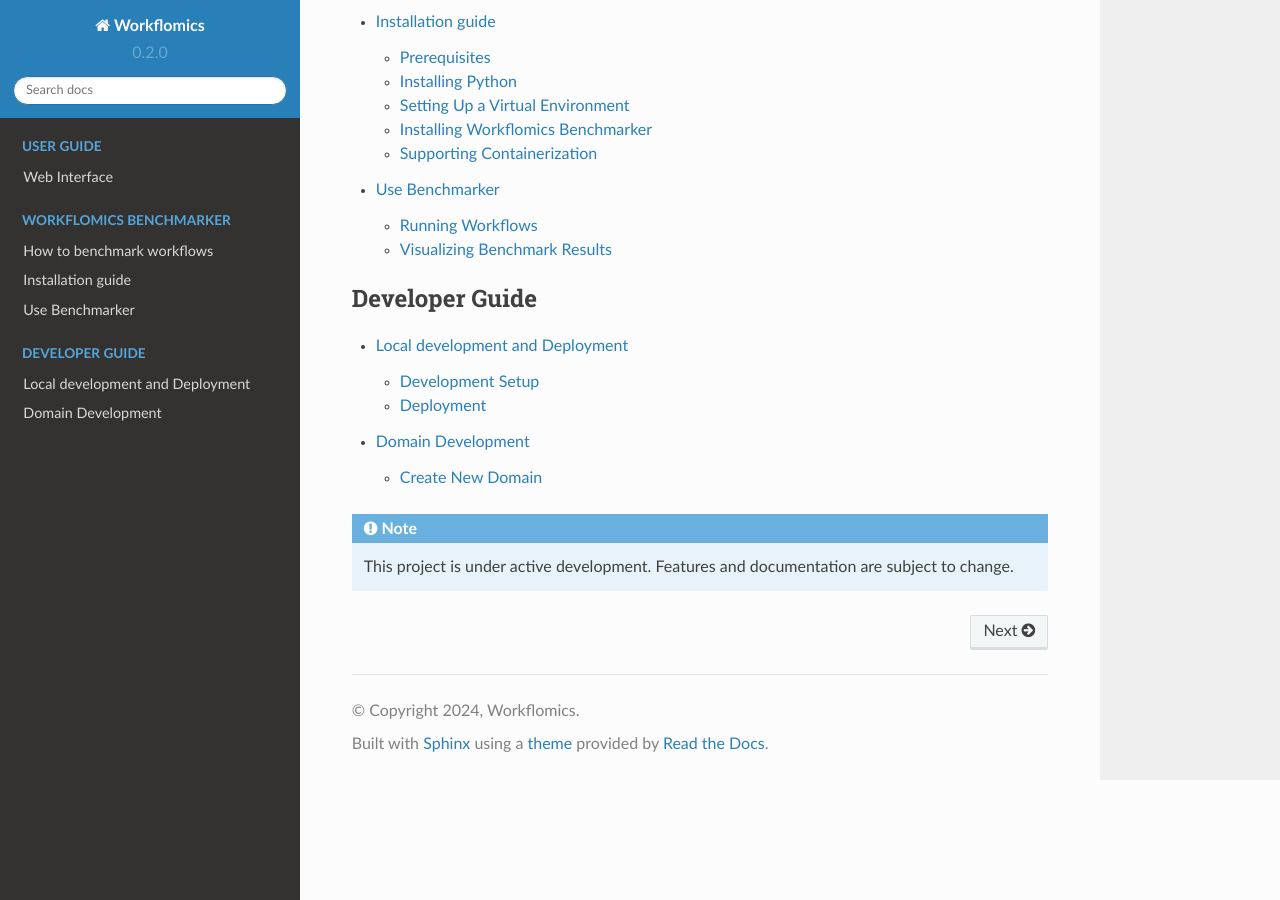
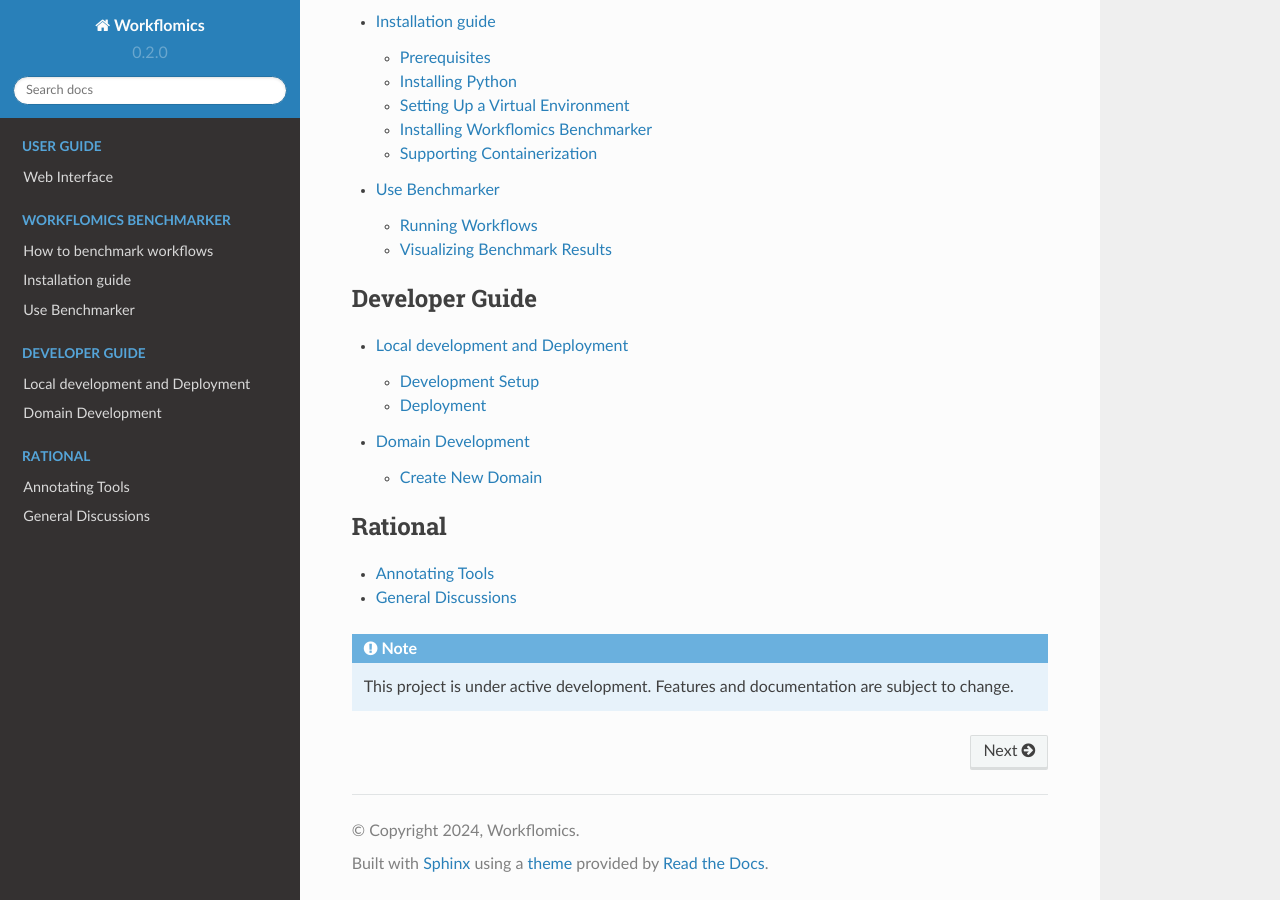
Before and after one commit to Workflomics/workflomics-readthedocs, a Sphinx documentation site: the page built from docs/source/index.rst, in a window 1280 px wide and 900 px high, scrolled down 946 px. Built offline with Sphinx 7.4.7 and the Read the Docs theme 2.0.0, drawn with Linux system fonts in a browser that asks for light colours.

Commit message:
Include Rational section

```diff
--- a/docs/source/index.rst
+++ b/docs/source/index.rst
@@ -34,6 +34,14 @@ Contents
    basics/installation
    basics/add-domain
 
+.. toctree::
+   :maxdepth: 2
+   :caption: Rational
+
+   rational/annotating-tools
+   rational/discussions
+
+
 .. note::
 
    This project is under active development. Features and documentation are subject to change.
--- /dev/null
+++ b/docs/source/rational/annotating-tools.rst
@@ -0,0 +1,6 @@
+################
+Annotating Tools
+################
+
+
+This section describes in detail the process of choosing and annotating bioinformatics tools for the Workflomics platform. It provides guidelines for selecting tools, creating tool metadata, CWL files and Docker images, and integrating tools into the platform.
--- /dev/null
+++ b/docs/source/rational/discussions.rst
@@ -0,0 +1,6 @@
+###################
+General Discussions
+###################
+
+
+This section lists some of the general discussions that have taken place during the development of the Workflomics platform. It includes topics such as the platform's architecture, the choice of technologies, and the development process.
```
